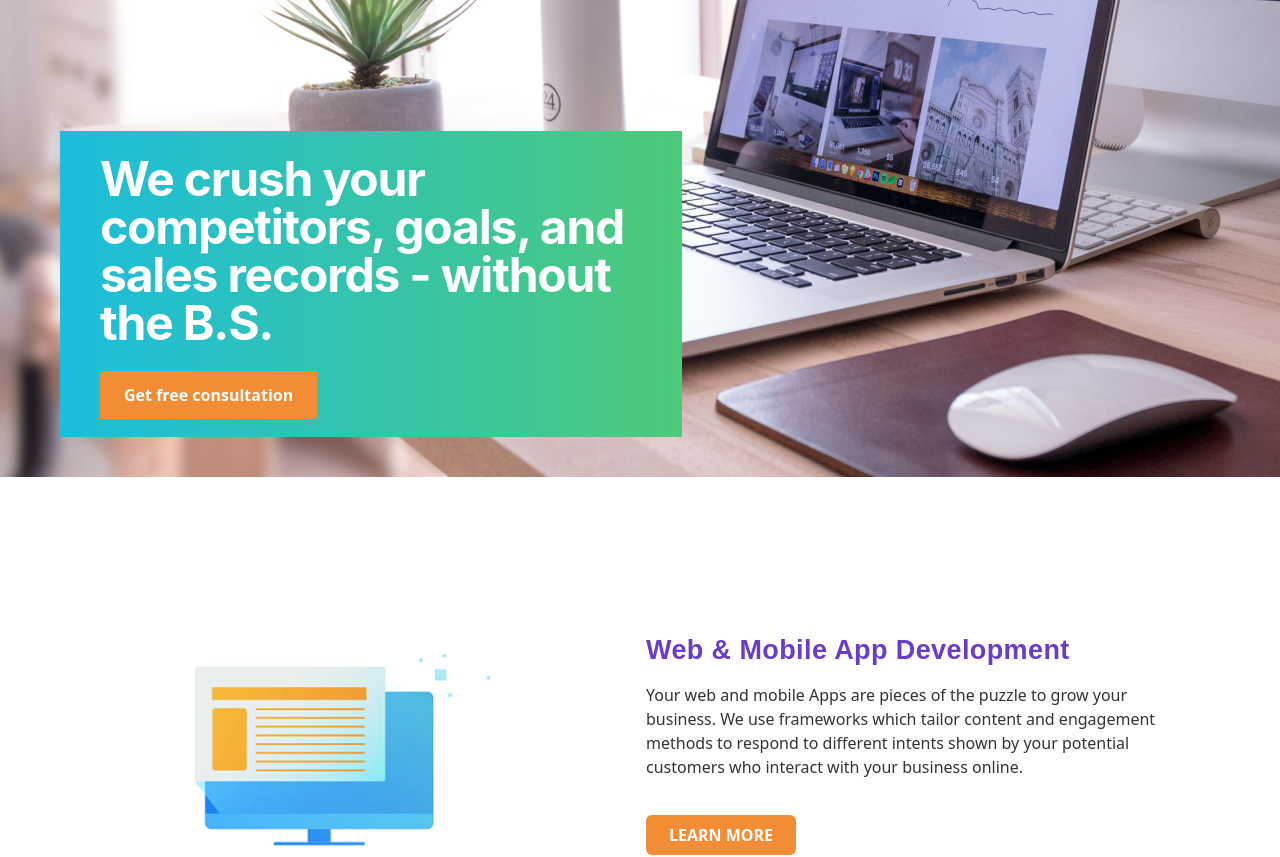
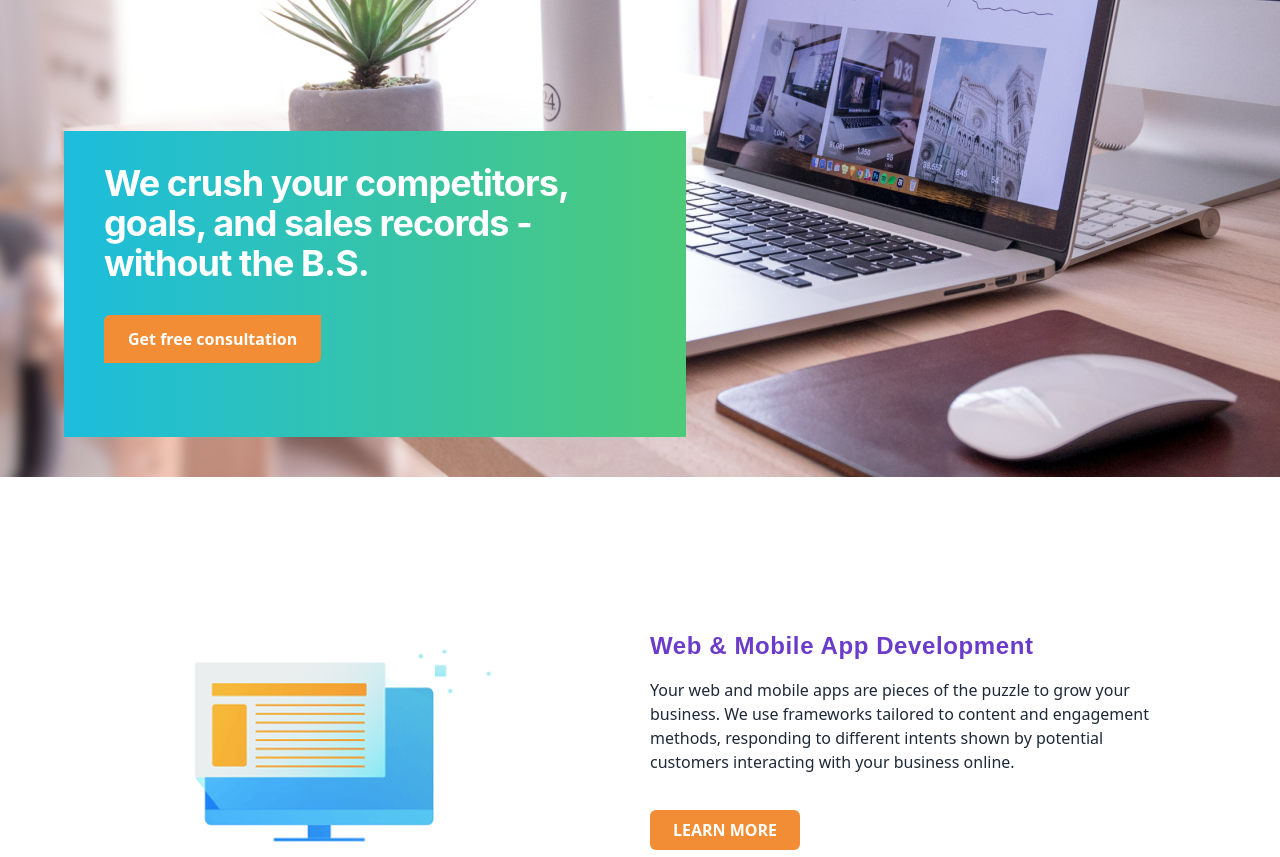
Before and after one commit to SusithD/landing-page, a React (Create React App) app: page / in a window 1280 px wide. Shown: the part 300-1157 px from the top of the page. Built offline with nearby package versions, Linux system fonts and the light colour scheme.

Commit message:
UI Design Enhancements

```diff
--- a/src/components/FAQSection.jsx
+++ b/src/components/FAQSection.jsx
@@ -28,7 +28,7 @@ const FAQSection = () => {
   return (
     <section className="w-full max-w-[800px] mx-auto mt-8 px-4 sm:px-0">
       {/* Title */}
-      <h2 className="text-center text-lg sm:text-xl font-poppins font-semibold text-purple-600 mb-6">
+      <h2 className="text-center text-lg sm:text-xl font-poppins font-semibold text-purpleCustom mb-6">
         Frequently Asked Questions
       </h2>
 
@@ -39,8 +39,8 @@ const FAQSection = () => {
             key={index}
             className={`p-4 rounded-lg shadow-sm cursor-pointer transition-all ${
               selectedQuestion === index
-                ? "bg-purple-100"
-                : "bg-gray-100 hover:bg-purple-50"
+                ? "bg-purpleCustom/10"
+                : "bg-gray-100 hover:bg-purpleCustom/5"
             }`}
             onClick={() => toggleQuestion(index)}
           >
--- a/src/components/Footer.jsx
+++ b/src/components/Footer.jsx
@@ -1,16 +1,16 @@
 import React from "react";
-import logo from '../assets/logo.png';
+import logo from "../assets/logo.png";
 
 const Footer = () => {
   return (
-    <footer className="text-white py-10 mt-10" style={{ backgroundColor: '#6B3CC9' }}>
+    <footer className="bg-purpleCustom text-white py-10 mt-10">
       <div className="container mx-auto px-4 flex flex-col md:flex-row justify-between items-start space-y-8 md:space-y-0">
         {/* Left Section */}
         <div className="w-full md:w-1/3">
-        <div>
-          <img src={logo} alt="Logo" className="w-[238.89px] h-[25px]" />
-        </div>
-          <p className="text-sm">
+          <div>
+            <img src={logo} alt="Logo" className="w-[238.89px] h-[25px]" />
+          </div>
+          <p className="text-sm mt-4">
             Your goal is our target. Not anything in between. We use online
             marketing platforms and tools to achieve a single objective - your
             business results.
@@ -40,10 +40,10 @@ const Footer = () => {
       </div>
 
       {/* Bottom Section */}
-      <div className="border-t border-purple-600 mt-8 pt-4 text-center text-sm">
-        <span className="mr-2">Privacy Policy</span>
+      <div className="border-t border-purpleCustom/70 mt-8 pt-4 text-center text-sm">
+        <span className="mr-2 cursor-pointer hover:underline">Privacy Policy</span>
         <span>|</span>
-        <span className="ml-2">Terms & Conditions</span>
+        <span className="ml-2 cursor-pointer hover:underline">Terms & Conditions</span>
       </div>
     </footer>
   );
--- a/src/components/FrameSection.jsx
+++ b/src/components/FrameSection.jsx
@@ -9,12 +9,12 @@ const FrameSection = () => {
         w-full
         max-w-[1064px]
         mx-auto
-        mt-[60px]
+        mt-14
         flex flex-col
         sm:flex-row
         sm:items-center
-        gap-[40px]
-        sm:gap-[108px]
+        gap-10
+        sm:gap-28
         opacity-100
       "
     >
@@ -25,16 +25,16 @@ const FrameSection = () => {
           w-full
           sm:w-[414px]
           h-[414px]
-          sm:h-[414px]
           mb-6
           sm:mb-0
-          flex justify-center  /* Center the image on mobile */
+          flex
+          justify-center
         "
       >
         <img
           src={frameImage}
           alt="Frame"
-          className="w-full h-full object-cover"
+          className="w-full h-full object-cover rounded-lg"
         />
       </div>
 
@@ -44,23 +44,24 @@ const FrameSection = () => {
           w-full
           sm:w-[542px]
           h-auto
-          flex flex-col justify-start
-          text-left
+          flex
+          flex-col
+          justify-start
           px-4
-          text-center sm:text-left  /* Center text on mobile, left-align on larger screens */
+          text-center
+          sm:text-left
         "
       >
         {/* Title */}
         <h2
           className="
             font-poppins
-            text-[27px]
+            text-xl
+            sm:text-2xl
             font-semibold
-            leading-[33px]
-            tracking-[0.4px]
-            text-[#6B3CC9]
+            tracking-wide
+            text-purpleCustom
             mb-4
-            text-center sm:text-left  /* Center title on mobile, left-align on larger screens */
           "
         >
           Web & Mobile App Development
@@ -69,17 +70,16 @@ const FrameSection = () => {
         {/* Description */}
         <p
           className="
-            text-[16px]
-            leading-[24px]
-            text-[#333333]
+            text-base
+            leading-6
+            text-gray-800
             mb-6
-            text-center sm:text-left  /* Center text on mobile, left-align on larger screens */
           "
         >
-          Your web and mobile Apps are pieces of the puzzle to grow your business.
-          We use frameworks which tailor content and engagement methods to respond
-          to different intents shown by your potential customers who interact with
-          your business online.
+          Your web and mobile apps are pieces of the puzzle to grow your business.
+          We use frameworks tailored to content and engagement methods, responding
+          to different intents shown by potential customers interacting with your
+          business online.
         </p>
 
         {/* Button */}
@@ -87,14 +87,14 @@ const FrameSection = () => {
           className="
             mt-3
             px-4 py-2
-            bg-[#F28D35]
+            bg-orangeCustom
             text-white
             font-bold
             rounded-md
-            hover:bg-[#d97a2d]
+            hover:bg-orangeCustomHover
             transition duration-300
             w-[150px]
-            mx-auto sm:mx-0  /* Center button on mobile, keep on the left on larger screens */
+            mx-auto sm:mx-0
           "
         >
           LEARN MORE
--- a/src/components/HeroSection.jsx
+++ b/src/components/HeroSection.jsx
@@ -4,32 +4,50 @@ import heroImage from '../assets/hero-image.jpg'; // Replace with your actual im
 const HeroSection = () => {
   return (
     <section
-            className="relative w-full h-[700px] bg-cover bg-center"
+      className="
+        relative
+        w-full
+        h-[700px]
+        bg-cover
+        bg-center
+      "
       style={{ backgroundImage: `url(${heroImage})` }}
     >
       {/* Overlay Text Container */}
       <div
         className="
           absolute
-                    left-0 bottom-0 md:top-[354px] lg:top-[354px]
-                    w-full md:w-[630px] lg:w-[622px]
-                    p-6 md:p-[24px_40px_32px_40px]
-                    bg-gradient-to-r from-[#1CBDDD] to-[#4DCA79]
+          left-0
+          bottom-0
+          md:top-[354px]
+          lg:top-[354px]
+          w-full
+          md:w-[630px]
+          lg:w-[622px]
+          p-6
+          md:px-10
+          md:py-8
+          bg-gradient-to-r
+          from-[#1CBDDD]
+          to-[#4DCA79]
           text-white
-                    h-auto lg:h-[306px]
-                    md:left-[80px] lg:left-[60px]
+          h-auto
+          lg:h-[306px]
+          md:left-20
+          lg:left-16
         "
       >
         {/* Heading */}
         <h1
           className="
-                        font-bold tracking-tight text-left
-                        text-[36px] md:text-[48px]
-                        leading-[36px] md:leading-[48px]
-                        font-[Inter]
-                        letter-spacing-[-0.02em]
-                        decoration-skip-ink-none
-                        underline-position-from-font
+            font-bold
+            tracking-tight
+            text-left
+            text-3xl
+            md:text-4xl
+            leading-tight
+            font-inter
+            mb-4
           "
         >
           We crush your competitors, goals, and sales records - without the B.S.
@@ -38,10 +56,17 @@ const HeroSection = () => {
         {/* Button */}
         <button
           className="
-                        mt-4 md:mt-6 px-6 py-3 bg-[#F28D35]
-                        text-white font-bold
-                        rounded-tl-[4px] rounded-br-[4px]
-                        hover:bg-[#d97a2d] transition duration-300
+            mt-4
+            px-6
+            py-3
+            bg-orangeCustom
+            text-white
+            font-bold
+            rounded-tl-md
+            rounded-br-md
+            hover:bg-orangeCustomHover
+            transition
+            duration-300
           "
         >
           Get free consultation
--- a/tailwind.config.js
+++ b/tailwind.config.js
@@ -7,6 +7,9 @@ module.exports = {
     extend: {
       colors: {
         purpleCustom: '#6B3CC9',
+        orangeCustom: '#F28D35',
+        orangeCustomHover: '#d97a2d',
+        gray800: '#333333',
       },
       fontFamily: {
         inter: ['Inter', 'sans-serif'],
@@ -15,4 +18,4 @@ module.exports = {
     },
   },
   plugins: [],
-}
+};
```
Lines whose indentation alone changed are shown as unchanged.
